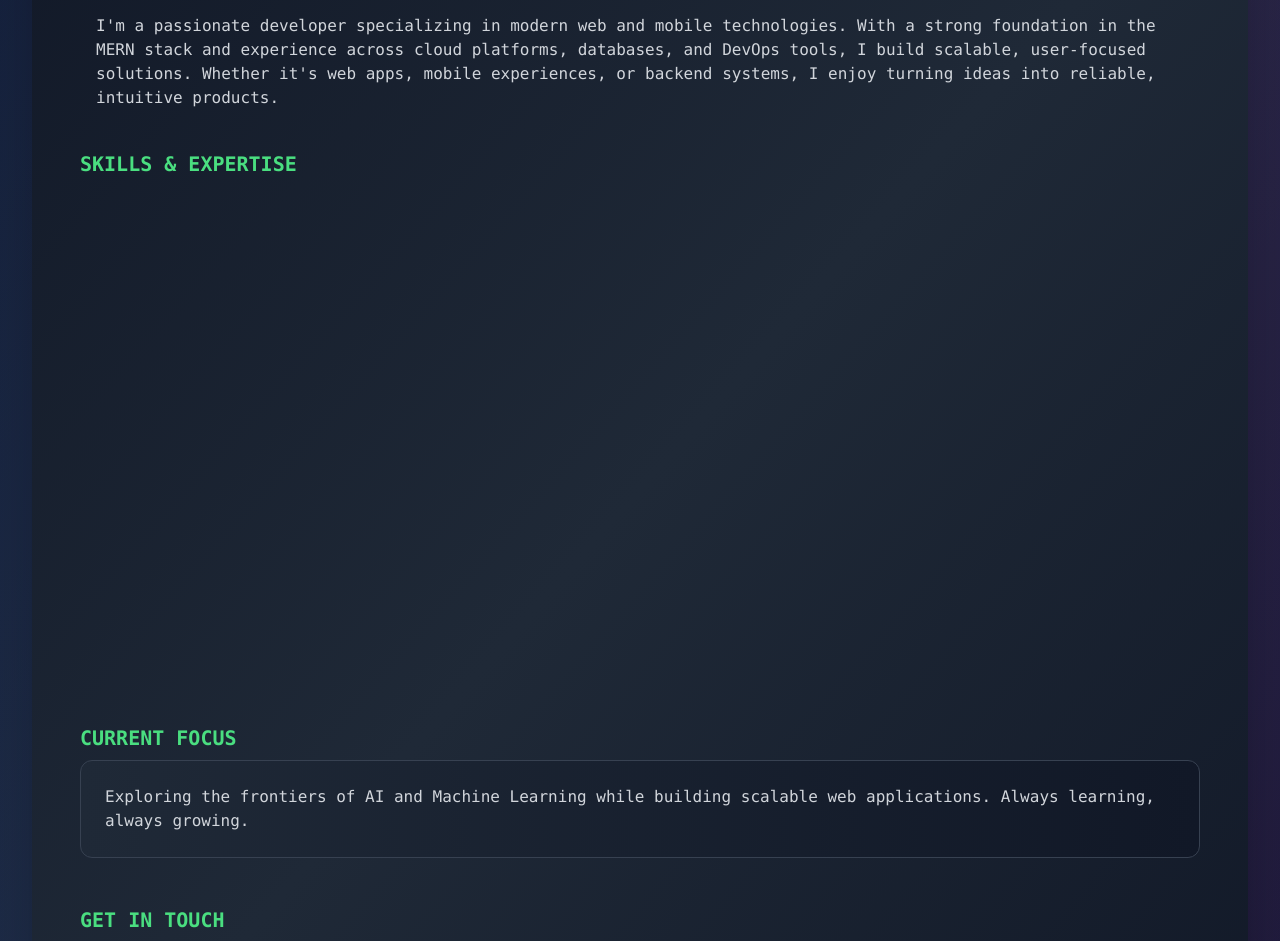
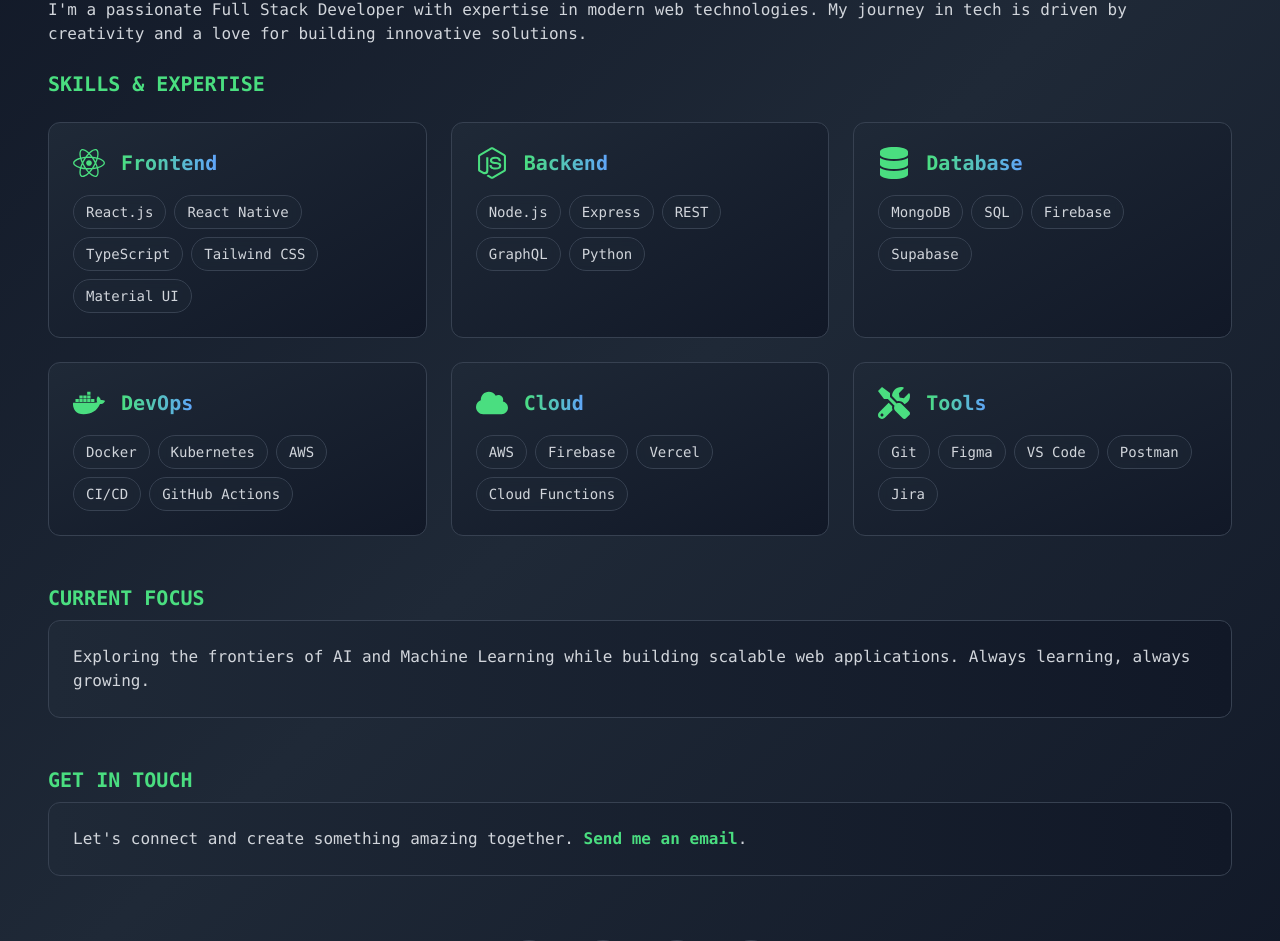
Before and after one commit to KodeKenobi/kodekenobi.github.io, a React (Vite) app: page /home in a window 1280 px wide. Shown: the part 278-1219 px from the top of the page. Built offline with nearby package versions, Linux system fonts and the light colour scheme.

Commit message:
Added 3D animations

```diff
--- a/src/components/Home.tsx
+++ b/src/components/Home.tsx
@@ -1,5 +1,4 @@
-import { useEffect, useState, useRef } from "react";
-import * as THREE from "three";
+import { useEffect, useState } from "react";
 import {
   FaReact,
   FaNodeJs,
@@ -11,85 +10,8 @@
 import Navbar from "./Navbar";
 import Footer from "./Footer";
 
-// Particle Background Component
-const ParticleBackground = () => {
-  const containerRef = useRef<HTMLDivElement>(null);
-
-  useEffect(() => {
-    if (!containerRef.current) return;
-
-    // Scene setup
-    const scene = new THREE.Scene();
-    const camera = new THREE.PerspectiveCamera(
-      75,
-      window.innerWidth / window.innerHeight,
-      0.1,
-      1000
-    );
-    const renderer = new THREE.WebGLRenderer({ alpha: true });
-    renderer.setSize(window.innerWidth, window.innerHeight);
-    containerRef.current.appendChild(renderer.domElement);
-
-    // Create particles
-    const particlesGeometry = new THREE.BufferGeometry();
-    const particlesCount = 2000;
-    const posArray = new Float32Array(particlesCount * 3);
-
-    for (let i = 0; i < particlesCount * 3; i++) {
-      posArray[i] = (Math.random() - 0.5) * 5;
-    }
-
-    particlesGeometry.setAttribute(
-      "position",
-      new THREE.BufferAttribute(posArray, 3)
-    );
-
-    const particlesMaterial = new THREE.PointsMaterial({
-      size: 0.005,
-      color: "#4ade80",
-      transparent: true,
-      opacity: 0.8,
-    });
-
-    const particlesMesh = new THREE.Points(
-      particlesGeometry,
-      particlesMaterial
-    );
-    scene.add(particlesMesh);
-
-    camera.position.z = 2;
-
-    // Animation
-    const animate = () => {
-      requestAnimationFrame(animate);
-      particlesMesh.rotation.x += 0.0001;
-      particlesMesh.rotation.y += 0.0001;
-      renderer.render(scene, camera);
-    };
-
-    animate();
-
-    // Handle resize
-    const handleResize = () => {
-      camera.aspect = window.innerWidth / window.innerHeight;
-      camera.updateProjectionMatrix();
-      renderer.setSize(window.innerWidth, window.innerHeight);
-    };
-
-    window.addEventListener("resize", handleResize);
-
-    return () => {
-      window.removeEventListener("resize", handleResize);
-      containerRef.current?.removeChild(renderer.domElement);
-    };
-  }, []);
-
-  return <div ref={containerRef} className="fixed inset-0 -z-10" />;
-};
-
 function Home() {
   const [isInstalling, setIsInstalling] = useState(false);
-  const cardsRef = useRef<(HTMLDivElement | null)[]>([]);
 
   useEffect(() => {
     setIsInstalling(true);
@@ -106,74 +28,6 @@
       };
     }
   }, [isInstalling]);
-
-  // Mouse move effect for cards
-  useEffect(() => {
-    const handleMouseMove = (e: MouseEvent) => {
-      cardsRef.current.forEach((card) => {
-        if (!card) return;
-
-        const rect = card.getBoundingClientRect();
-        const x = e.clientX - rect.left;
-        const y = e.clientY - rect.top;
-
-        const centerX = rect.width / 2;
-        const centerY = rect.height / 2;
-
-        const rotateX = (y - centerY) / 10;
-        const rotateY = (centerX - x) / 10;
-
-        card.style.transform = `perspective(1000px) rotateX(${rotateX}deg) rotateY(${rotateY}deg) translateZ(10px)`;
-      });
-    };
-
-    const handleMouseLeave = () => {
-      cardsRef.current.forEach((card) => {
-        if (!card) return;
-        card.style.transform =
-          "perspective(1000px) rotateX(0) rotateY(0) translateZ(0)";
-      });
-    };
-
-    cardsRef.current.forEach((card) => {
-      if (card) {
-        card.addEventListener("mousemove", handleMouseMove);
-        card.addEventListener("mouseleave", handleMouseLeave);
-      }
-    });
-
-    return () => {
-      cardsRef.current.forEach((card) => {
-        if (card) {
-          card.removeEventListener("mousemove", handleMouseMove);
-          card.removeEventListener("mouseleave", handleMouseLeave);
-        }
-      });
-    };
-  }, []);
-
-  // Simplified Intersection Observer for scroll animations
-  useEffect(() => {
-    const observer = new IntersectionObserver(
-      (entries) => {
-        entries.forEach((entry) => {
-          if (entry.isIntersecting) {
-            entry.target.classList.add("animate-in");
-          }
-        });
-      },
-      {
-        threshold: 0.2,
-        rootMargin: "0px 0px -50px 0px",
-      }
-    );
-
-    cardsRef.current.forEach((card) => {
-      if (card) observer.observe(card);
-    });
-
-    return () => observer.disconnect();
-  }, []);
 
   const skillCategories = [
     {
@@ -216,15 +70,19 @@
 
   return (
     <div className="min-h-screen flex flex-col bg-gradient-to-br from-gray-900 via-gray-800 to-gray-900 relative overflow-hidden">
-      <ParticleBackground />
       <Navbar />
+
+      {/* Main Content - Add padding-top to account for fixed navbar */}
       <div className="flex-1 pt-16">
+        {/* Animated Background */}
         <div className="absolute inset-0 bg-gradient-to-r from-green-900 via-blue-900 to-purple-900 opacity-20 animate-gradient"></div>
-        <div className="w-full relative px-4 sm:px-8">
-          <div className="mt-4 terminal-window mx-auto shadow-2xl rounded-xl bg-gradient-to-br from-gray-900 via-gray-800 to-gray-900 animate-fade-in px-4 sm:px-8 py-4 sm:py-6 glow-border w-full">
+        <div className="w-full relative">
+          {/* Terminal Window */}
+          <div className="mt-4 terminal-window mx-auto shadow-2xl rounded-xl bg-gradient-to-br from-gray-900 via-gray-800 to-gray-900 animate-fade-in px-4 sm:px-8 py-4 sm:py-6">
             <div className="terminal-content font-mono animate-slide-up px-1 sm:px-4 py-2 sm:py-6 text-[0.97rem] sm:text-base overflow-x-auto break-words">
+              {/* Main Content */}
               <div className="animate-fade-in">
-                <div className="text-xl sm:text-2xl font-bold text-green-400 mb-6 text-center float glitch-text">
+                <div className="text-xl sm:text-2xl font-bold text-green-400 mb-6 text-center">
                   Welcome to My Website
                   <span className="animate-blink">_</span>
                 </div>
@@ -232,30 +90,28 @@
                 <div id="about" className="topic-header mt-20">
                   ABOUT ME
                 </div>
-                <div className="topic-text glow-border p-4 rounded-xl w-full">
-                  I'm a passionate developer specializing in modern web and
-                  mobile technologies. With a strong foundation in the MERN
-                  stack and experience across cloud platforms, databases, and
-                  DevOps tools, I build scalable, user-focused solutions.
-                  Whether it's web apps, mobile experiences, or backend systems,
-                  I enjoy turning ideas into reliable, intuitive products.
+                <div className="topic-text">
+                  I'm a passionate Full Stack Developer with expertise in modern
+                  web technologies. My journey in tech is driven by creativity
+                  and a love for building innovative solutions.
                 </div>
 
                 <div id="skills" className="topic-header">
                   SKILLS & EXPERTISE
                 </div>
-                <div className="grid grid-cols-1 md:grid-cols-2 lg:grid-cols-3 gap-4 sm:gap-6 mt-6">
-                  {skillCategories.map((category, index) => (
+                <div className="grid grid-cols-1 md:grid-cols-2 lg:grid-cols-3 gap-6 mt-6">
+                  {skillCategories.map((category) => (
                     <div
                       key={category.title}
-                      ref={(el) => (cardsRef.current[index] = el)}
-                      className="card-3d group relative bg-gradient-to-br from-gray-800 to-gray-900 rounded-xl p-4 sm:p-6
-                        transform transition-all duration-300 ease-out animate-float
-                        border border-gray-700 hover:border-green-500/50"
+                      className="group relative bg-gradient-to-br from-gray-800 to-gray-900 rounded-xl p-6 hover:shadow-2xl transition-all duration-500 transform hover:-translate-y-2 hover:scale-105 border border-gray-700 hover:border-green-500/50"
                     >
-                      <div className="content">
+                      {/* Glow effect */}
+                      <div className="absolute inset-0 bg-gradient-to-r from-green-500/10 to-blue-500/10 rounded-xl opacity-0 group-hover:opacity-100 transition-opacity duration-500"></div>
+
+                      {/* Content */}
+                      <div className="relative z-10">
                         <div className="flex items-center space-x-4 mb-4">
-                          <div className="text-green-400 transform group-hover:scale-110 transition-transform duration-300 float">
+                          <div className="text-green-400 transform group-hover:scale-110 transition-transform duration-300">
                             {category.icon}
                           </div>
                           <h3 className="text-xl font-bold bg-gradient-to-r from-green-400 to-blue-400 bg-clip-text text-transparent">
@@ -266,9 +122,7 @@
                           {category.skills.map((skill) => (
                             <span
                               key={skill}
-                              className="skill-tag px-3 py-1.5 bg-gray-800/50 backdrop-blur-sm rounded-full text-sm text-gray-300
-                                border border-gray-700 hover:border-green-500/50 hover:text-green-400
-                                transition-all duration-300"
+                              className="px-3 py-1.5 bg-gray-800/50 backdrop-blur-sm rounded-full text-sm text-gray-300 border border-gray-700 hover:border-green-500/50 hover:text-green-400 transition-all duration-300"
                             >
                               {skill}
                             </span>
@@ -282,11 +136,7 @@
                 <div id="focus" className="topic-header mt-12">
                   CURRENT FOCUS
                 </div>
-                <div
-                  className="topic-text bg-gradient-to-r from-gray-800 to-gray-900 p-4 sm:p-6 rounded-xl
-                  border border-gray-700 hover:border-green-500/50 transition-all duration-300
-                  transform hover:scale-[1.02] hover:-translate-y-1 glow-border w-full"
-                >
+                <div className="topic-text bg-gradient-to-r from-gray-800 to-gray-900 p-6 rounded-xl border border-gray-700 hover:border-green-500/50 transition-all duration-300">
                   Exploring the frontiers of AI and Machine Learning while
                   building scalable web applications. Always learning, always
                   growing.
@@ -295,11 +145,7 @@
                 <div id="contact" className="topic-header mt-12">
                   GET IN TOUCH
                 </div>
-                <div
-                  className="topic-text bg-gradient-to-r from-gray-800 to-gray-900 p-4 sm:p-6 rounded-xl
-                  border border-gray-700 hover:border-green-500/50 transition-all duration-300
-                  transform hover:scale-[1.02] hover:-translate-y-1 glow-border"
-                >
+                <div className="topic-text bg-gradient-to-r from-gray-800 to-gray-900 p-6 rounded-xl border border-gray-700 hover:border-green-500/50 transition-all duration-300">
                   Let's connect and create something amazing together.{" "}
                   <a
                     href="mailto:kodekenobi@gmail.com"
@@ -310,6 +156,7 @@
                   .
                 </div>
 
+                {/* Footer */}
                 <Footer />
               </div>
             </div>
--- a/src/index.css
+++ b/src/index.css
@@ -262,34 +262,13 @@
   will-change: transform;
   -webkit-tap-highlight-color: transparent;
   position: relative;
-  animation: float-card 6s ease-in-out infinite;
-}
-
-@keyframes float-card {
-  0% {
-    transform: translateY(0) rotateX(0) rotateY(0);
-  }
-  25% {
-    transform: translateY(-8px) rotateX(2deg) rotateY(2deg);
-  }
-  50% {
-    transform: translateY(0) rotateX(0) rotateY(0);
-  }
-  75% {
-    transform: translateY(8px) rotateX(-2deg) rotateY(-2deg);
-  }
-  100% {
-    transform: translateY(0) rotateX(0) rotateY(0);
-  }
+  transform: translateY(-5px) rotateX(5deg) rotateY(5deg);
+  box-shadow: 0 20px 40px rgba(0, 0, 0, 0.3), 0 0 20px rgba(74, 222, 128, 0.2);
 }
 
 .card-3d .content {
-  transform: translateZ(20px);
+  transform: translateZ(30px);
   transition: transform 0.3s ease;
-}
-
-.card-3d:hover .content {
-  transform: translateZ(30px);
 }
 
 /* Mouse Move Effect */
@@ -304,9 +283,8 @@
 
 @media (hover: hover) {
   .card-3d:hover {
-    animation: none;
-    transform: translateY(-5px) rotateX(5deg) rotateY(5deg);
-    box-shadow: 0 20px 40px rgba(0, 0, 0, 0.3), 0 0 20px rgba(74, 222, 128, 0.2);
+    transform: translateY(-8px) rotateX(8deg) rotateY(8deg);
+    box-shadow: 0 25px 50px rgba(0, 0, 0, 0.4), 0 0 30px rgba(74, 222, 128, 0.3);
   }
 }
 
```
Also changed, not shown: 5 other files (tests, documents, lock files or other folders).
